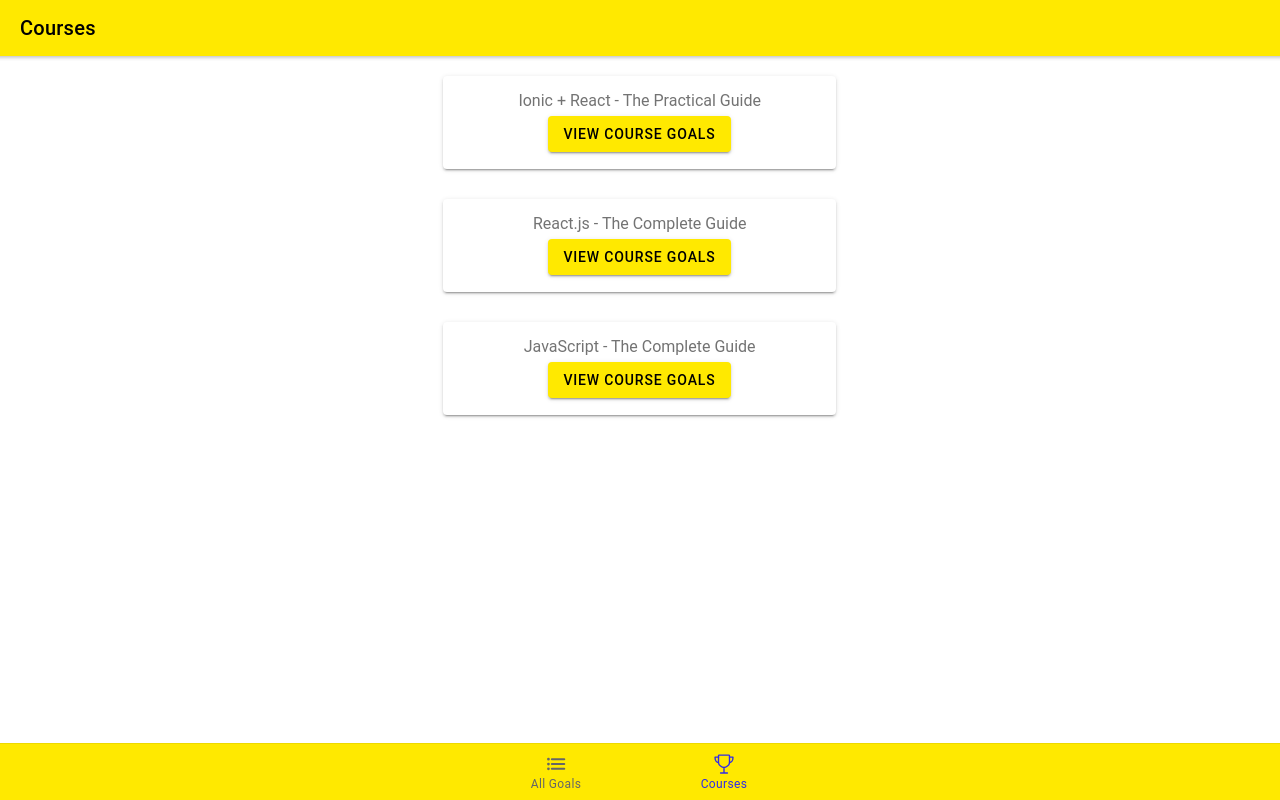
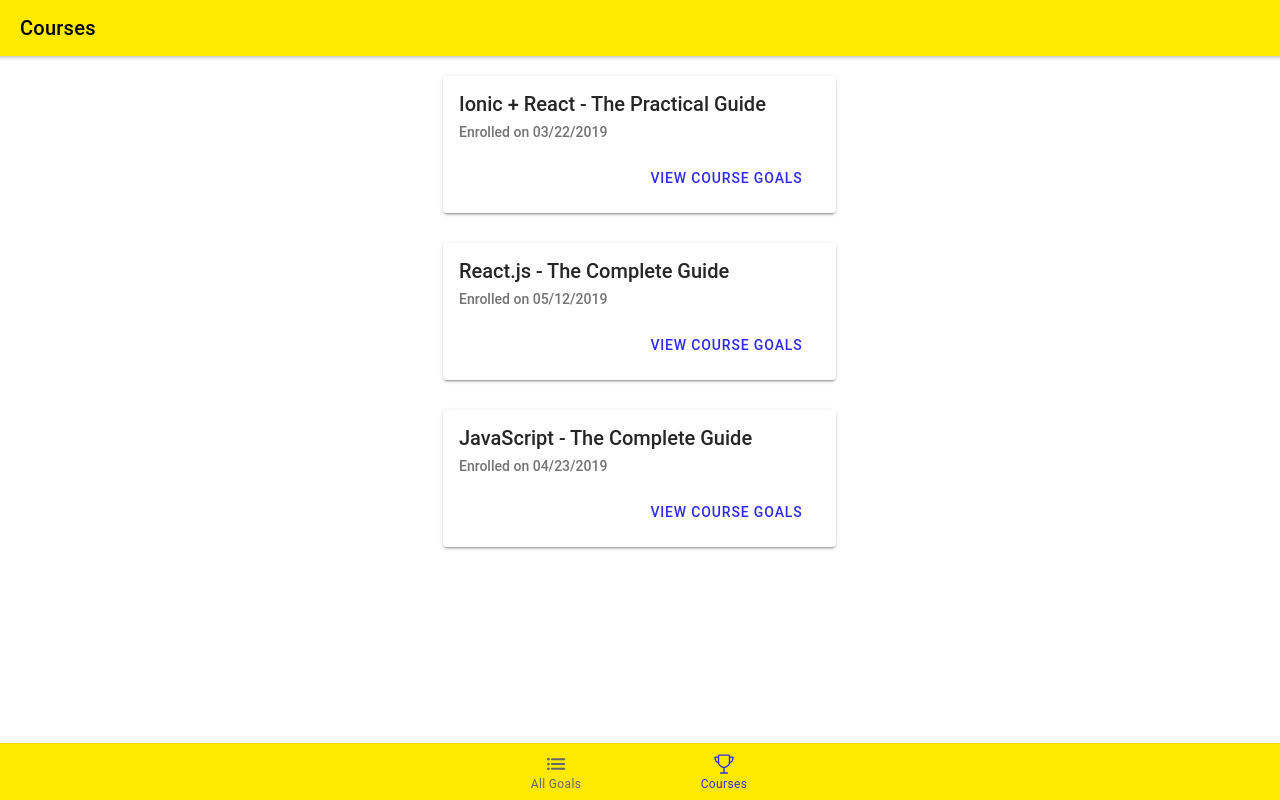
Before and after one commit to djordjereact/navigation-app, a React (Create React App) app: page /courses/list in a window 1280 px wide. Built offline with nearby package versions, Linux system fonts and the light colour scheme.

Commit message:
Added list with goals

```diff
--- a/src/pages/CourseGoals.tsx
+++ b/src/pages/CourseGoals.tsx
@@ -1,5 +1,15 @@
 import React from 'react';
-import {IonButtons, IonContent, IonHeader, IonPage, IonTitle, IonToolbar, IonBackButton} from '@ionic/react';
+import {
+    IonButtons,
+    IonContent,
+    IonHeader,
+    IonPage,
+    IonTitle,
+    IonToolbar,
+    IonBackButton,
+    IonList,
+    IonItem, IonLabel
+} from '@ionic/react';
 import { useParams } from 'react-router-dom'
 import {COURSE_DATA} from "./Courses";
 
@@ -19,7 +29,15 @@ const CourseGoals: React.FC = () => {
                 </IonToolbar>
             </IonHeader>
             <IonContent>
-                <h2>This works - course goals page!</h2>
+                {selectedCourse &&
+                    <IonList>
+                        {selectedCourse.goals.map(goal => (
+                            <IonItem key={goal.id} lines="full">
+                                <IonLabel>{goal.text}</IonLabel>
+                            </IonItem>
+                        ))}
+                    </IonList>
+                }
             </IonContent>
         </IonPage>
     )
--- a/src/pages/Courses.tsx
+++ b/src/pages/Courses.tsx
@@ -9,14 +9,23 @@ import {
     IonGrid,
     IonCol,
     IonRow,
-    IonCard, IonCardContent
+    IonCard, IonCardContent, IonCardHeader, IonCardTitle, IonCardSubtitle
 } from '@ionic/react';
 // import { useHistory } from 'react-router-dom'
 
 export const COURSE_DATA = [
-    { id: 'c1', title: 'Ionic + React - The Practical Guide' },
-    { id: 'c2', title: 'React.js - The Complete Guide' },
-    { id: 'c3', title: 'JavaScript - The Complete Guide' }
+    { id: 'c1', title: 'Ionic + React - The Practical Guide', enrolled: new Date('03/22/2019'), goals: [
+            {id: 'c1g1', text: 'Finish the course!'},
+            {id: 'c1g2', text: 'learn a lot'},
+        ] },
+    { id: 'c2', title: 'React.js - The Complete Guide', enrolled: new Date('05/12/2019'), goals: [
+            {id: 'c2g1', text: 'Finish the course!'},
+            {id: 'c2g2', text: 'learn a lot'},
+        ] },
+    { id: 'c3', title: 'JavaScript - The Complete Guide', enrolled: new Date('04/23/2019'), goals: [
+            {id: 'c3g1', text: 'Finish the course!'},
+            {id: 'c3g2', text: 'learn a lot'},
+        ] }
 ];
 
 const Courses: React.FC = () => {
@@ -38,9 +47,16 @@ const Courses: React.FC = () => {
                         <IonRow key={course.id}>
                             <IonCol size-md="4" offset-md="4">
                                 <IonCard>
-                                    <IonCardContent className="ion-text-center">
-                                        <h2>{course.title}</h2>
-                                        <IonButton routerLink={`/courses/${course.id}`}>View Course Goals</IonButton>
+                                    <IonCardHeader>
+                                        <IonCardTitle>{course.title}</IonCardTitle>
+                                        <IonCardSubtitle>
+                                            Enrolled on {course.enrolled.toLocaleDateString('en-US', {year: 'numeric', month: '2-digit', day: '2-digit'})}
+                                        </IonCardSubtitle>
+                                    </IonCardHeader>
+                                    <IonCardContent>
+                                        <div className="ion-text-right">
+                                            <IonButton fill="clear" color="secondary" routerLink={`/courses/${course.id}`}>View Course Goals</IonButton>
+                                        </div>
                                     </IonCardContent>
                                 </IonCard>
                             </IonCol>
```
